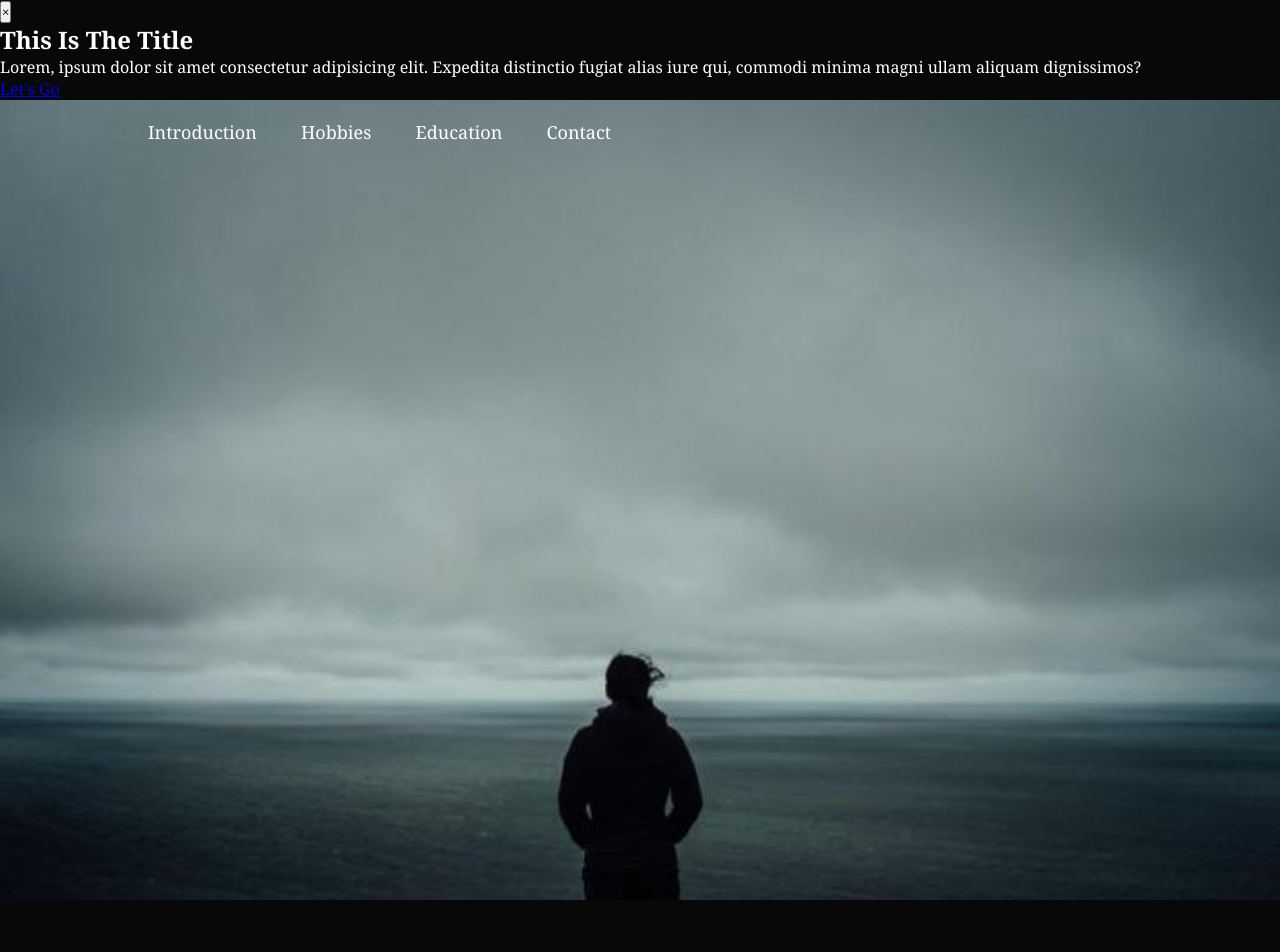
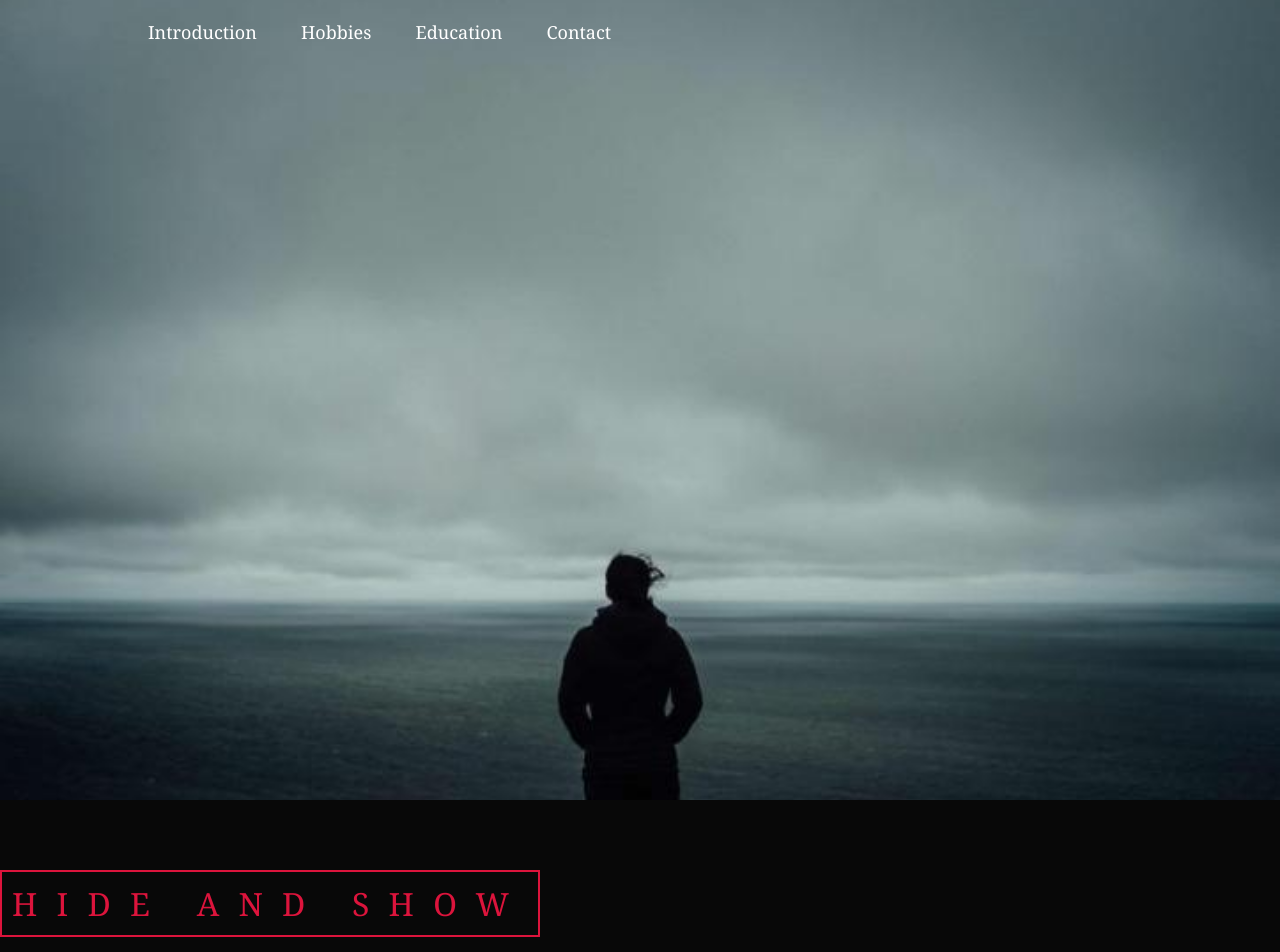
Before and after one commit to Adhish-XD/Final-Portfolio, a plain HTML site: page index.html in a window 1280 px wide. Shown: the top 952 px of the page. Drawn offline with Linux system fonts and the light colour scheme.

Commit message:
modified

```diff
--- a/index.html
+++ b/index.html
@@ -10,17 +10,20 @@
         <meta http-equiv="X-UA Compatible" content="ie=edge">
         <link rel="stylesheet" type="text/css" href="style.css">
         <title>Portfolio</title>
-
+        <script>
+            var a;
+        function hide_show(){
+            if(a==1){
+                document.getElementById("image").style.display= "inline";
+                return a = 0;
+            }else{
+                document.getElementById("image").style.display = "none";
+                return a = 1;
+            }
+        }
+            </script>
     </head>
     <body >
-        <div class="popup">
-            <button id="close">&times;</button>
-            <h2>This Is The Title</h2>
-            <p>
-                Lorem, ipsum dolor sit amet consectetur adipisicing elit. Expedita distinctio fugiat alias iure qui, commodi minima magni ullam aliquam dignissimos?
-            </p>
-            <a href="#">Let's Go</a>
-        </div>
         <script>
           alert("This webpage consists of my portfolio");
         </script>
@@ -36,9 +39,14 @@
     </nav>
 </div>
     </header>
+    <button onclick="hide_show()" class="hide">Hide and Show</button>
     <section class="one">
         <div id="introduction">
-            <div class="left"><img src="Adhish.jpg"></div>
+            <div class="left">
+            <img id="image"src="Adhish.jpg">
+
+                </div>
+
             <div class="right">
                 <h1 class="sub-title">Adhish Baidya</h1>
     <p>
@@ -117,20 +125,5 @@
         Copyright@2022
     </footer>
 </center>
-<script>
-window.addEventListener("load", function(){
-    setTimeout(
-        function open(event){
-            document.querySelector(".popup").style.display = "block";
-        },
-        1000
-    )
-});
-
-
-document.querySelector("#close").addEventListener("click", function(){
-    document.querySelector(".popup").style.display = "none";
-});
-</script>
     </body>
     </html>
--- a/style.css
+++ b/style.css
@@ -14,6 +14,18 @@ header{
     background-image: url(background.jpg) ;
     background-size: cover;
     background-position: center;
+}
+.hide{
+    display: inline-block;
+    padding: 10px 10px;
+    color: crimson;
+    background-color: transparent;
+    border: 2px solid crimson;
+    font-size: 2rem;
+    text-transform: uppercase;
+    letter-spacing: 1.2rem;
+    margin-top: 70px;
+    transition:.3s ease ;
 }
 .container{
     padding: 10px 10% ;
@@ -65,7 +77,9 @@ nav ul li a:hover::after{
     padding: 80px 0;
     color: #ababab;
     width: 100%;
-    height: 750px}
+    height: 750px;
+    margin-bottom: 45px;
+}
 #introduction{
     display: flex;
     justify-content: space-between;
@@ -162,15 +176,18 @@ nav ul li a:hover::after{
 }
 #education{
     display: flex;
-    justify-content: space-between;
+    justify-content: left;
+    align-items: left;
     /* flex-wrap: wrap; */
 }
 .header{
+    text-align: center;
     font-size: 50px;
     font-weight: 600;
     color: #fff;
 }
 table{
+    text-align: left;
     font-size: 40px;
     font-weight: 100;
     margin-top: 100px;
```
Also changed, not shown: Adhish1.jpg (added).
